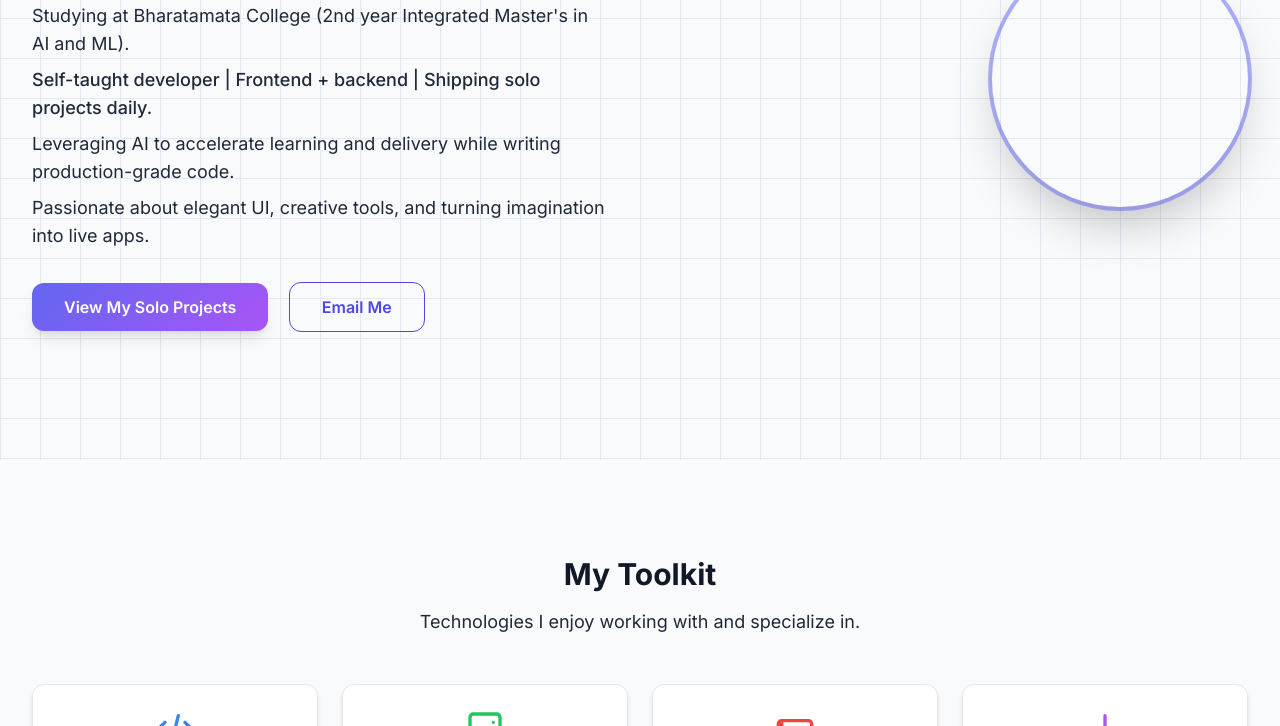
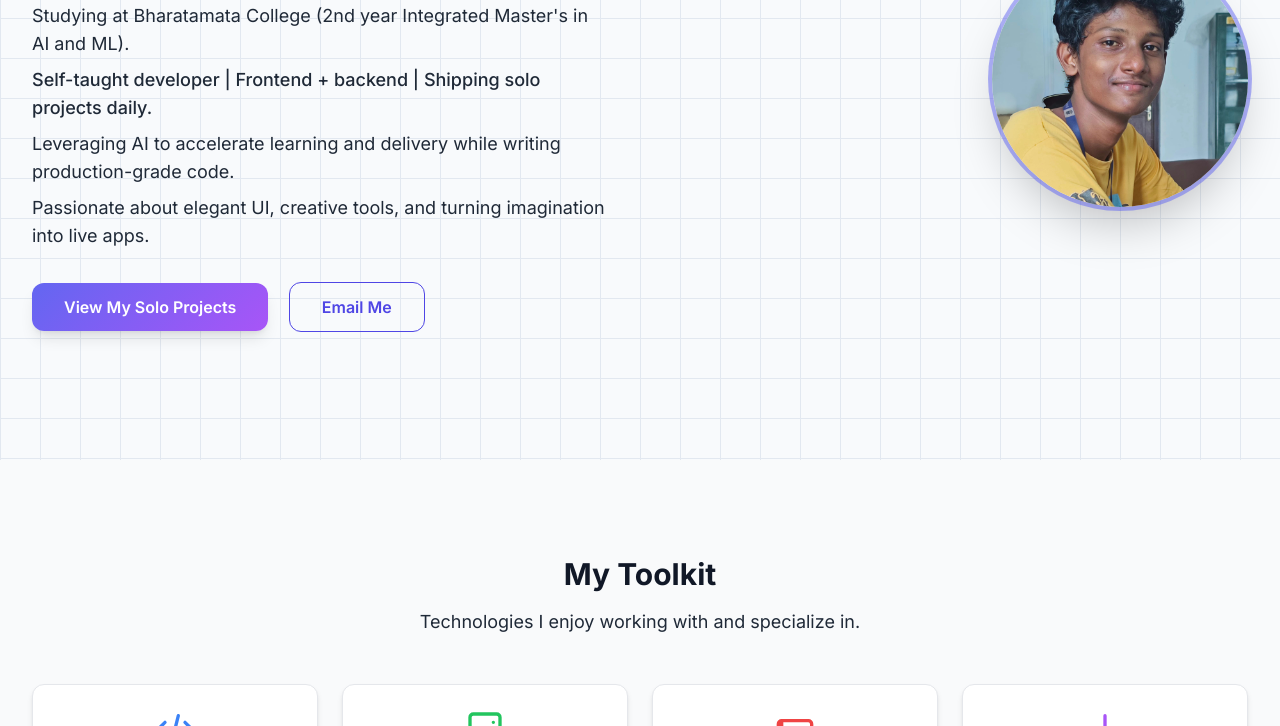
Before and after one commit to eddardstark687-rgb/project-portfolio, a plain HTML site: page index.html in a window 1280 px wide. Shown: the part 374-1100 px from the top of the page. Drawn offline with nearby package versions, Linux system fonts and the light colour scheme; the site is published under a folder, as on GitHub Pages, so addresses that start at the root find nothing.

Commit message:
Update index.html

```diff
--- a/index.html
+++ b/index.html
@@ -122,7 +122,7 @@
                 <div class="lg:w-2/5 flex justify-center lg:justify-end">
                     <!-- Profile Picture Placeholder -->
                     <img
-                        src="/profile/mydumbface.jpeg"
+                        src="profile/mydumbface.jpeg"
                         alt="mydumbface.jpeg - Profile Picture"
                         class="w-48 h-48 sm:w-64 sm:h-64 object-cover rounded-full shadow-2xl ring-4 ring-indigo-500/50 transform transition duration-500 hover:scale-105"
                         onerror="this.onerror=null; this.src='mydumbface.jpeg';"
```
